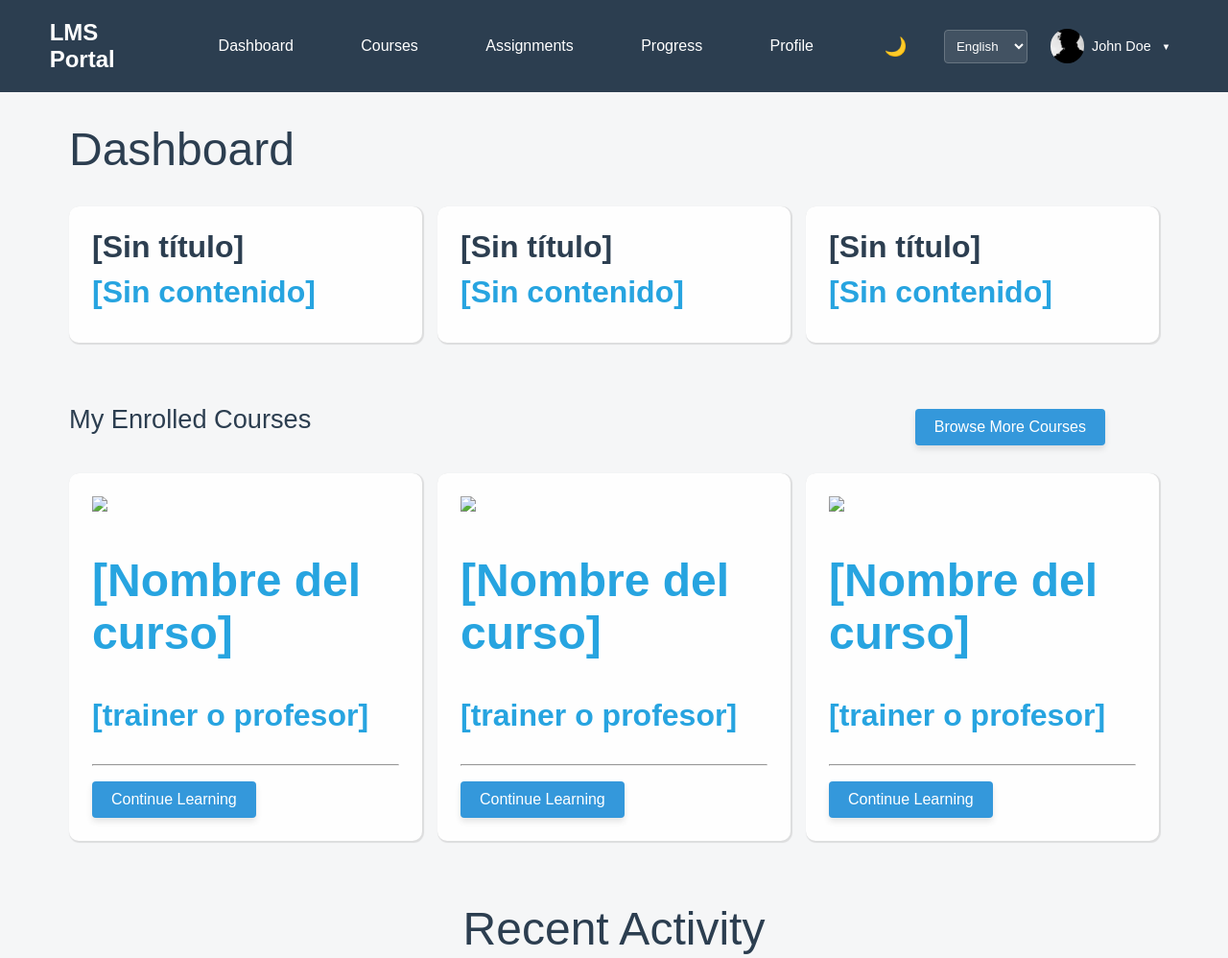
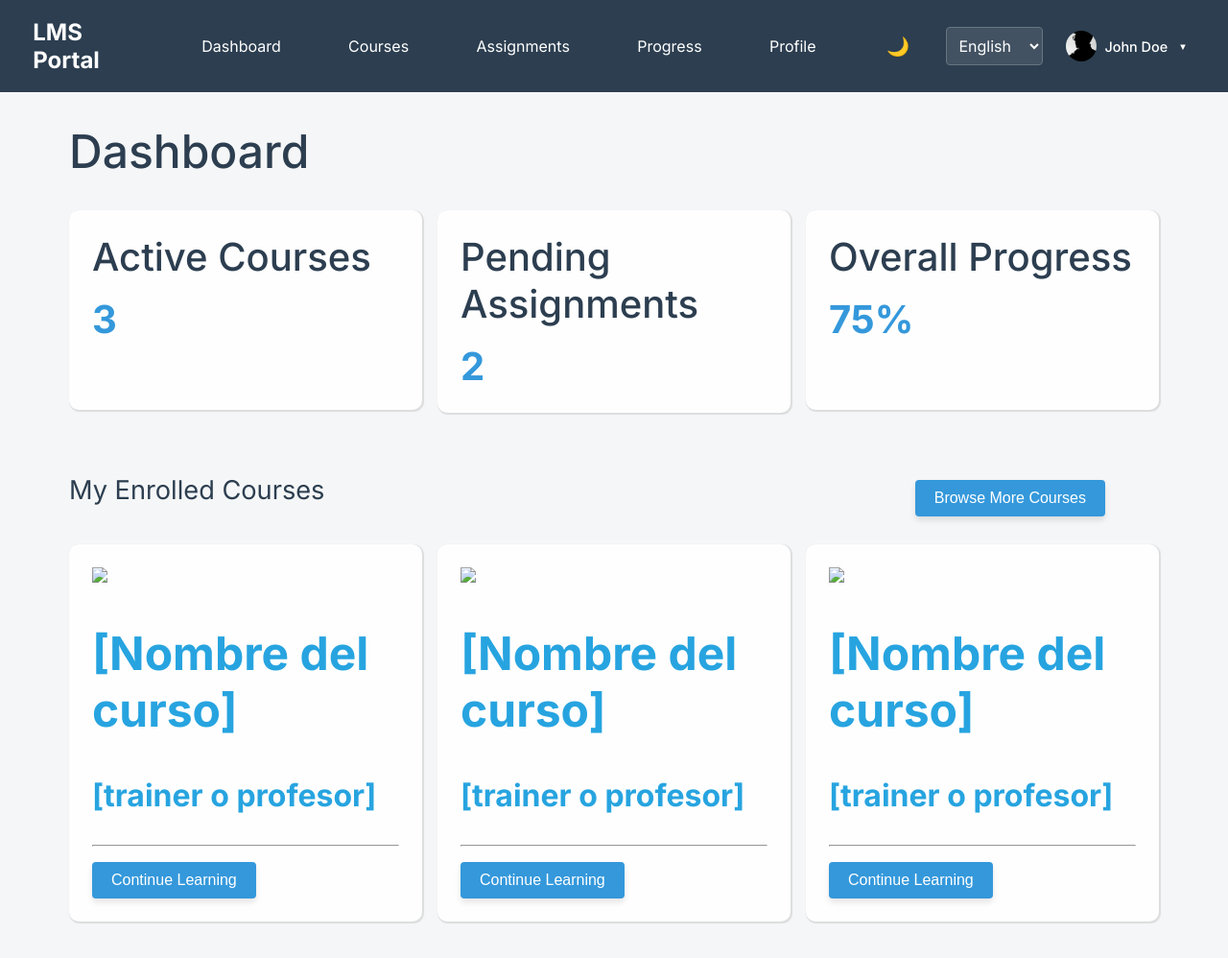
Before and after one commit to davidsc21/proyecto_javascript, a plain HTML site: page index.html in a window 1280 px wide. Shown: the top 998 px of the page at 96% size. Drawn offline with Linux system fonts and the light colour scheme.

Commit message:
feat: :poop: modificar diseños de dashboard

```diff
--- a/css/main.css
+++ b/css/main.css
@@ -7,7 +7,7 @@
 
 /* fuente general que es la que uso el profesor */
 body {
-    font-family: Arial, Helvetica, sans-serif;
+    font-family: Inter, Helvetica, sans-serif;
     background-color: #f5f6f7;
 }
 
@@ -130,8 +130,12 @@ a {
     border: 1px solid #687581;
     padding: 0.5rem;
     border-radius: 4px;
-
     cursor: pointer;
+    font-family: Inter, sans-serif;
+    font-size: 1rem;
+    font-weight: 400;
+    line-height: 150%;
+    text-rendering: optimizeLegibility;
 }
 
 #lang:hover {
@@ -140,7 +144,7 @@ a {
 
 #lang option {
     background-color: #2C3E50;
-    color: white;
+    color: #fff;
 }
 
 /* Perfil */
@@ -172,8 +176,8 @@ a {
 }
 
 .profile-image {
-    width: 2.2rem;
-    height: 2.2rem;
+    width: 2rem;
+    height: 2rem;
     border-radius: 50%;
     object-fit: cover;
     border: none;
@@ -243,6 +247,7 @@ a {
 
 /* hasta acá se termina toda la parte del header */
 
+/* estos estilos son de toda la parte del conteido principal de la pagina */
 .main-container{
     padding: 2rem;
     display: flex;
@@ -258,6 +263,7 @@ h2{
     margin-bottom: 2rem;
 }
 
+/* estos estilos son de la parte de dashboard */
 .dashboard{
     display: flex;
     gap: 1rem;
@@ -265,6 +271,8 @@ h2{
     margin-bottom: 4rem;
 }
 
+
+/* estos estilos corresponden a la parte de los cursos que se estan realizando */
 .header-MRC{
     display: flex;
     justify-content: space-between; /* separa el título y el botón */
@@ -306,8 +314,15 @@ h3{
     margin-bottom: 4rem;
 }
 
+/* estilos de la parte de recent activity */
 .recent-activity-container{
-    gap: 3rem;
+    background-color: #fff;
+    border-radius: 12px;
+    padding: 1.5rem;
+    box-shadow: 0 2px 4px #0000001a;
+}
+.recent-activity-container h2{
+    margin-bottom: 1.5rem;
 }
 
 
--- a/index.html
+++ b/index.html
@@ -7,8 +7,11 @@
     <!-- importacion de scripts -->
     <script src="js/dashboard.js"></script>
     <script src="js/paginas.js"></script>
-    <!-- importacion de estilos -->
+    <!-- importacion de estilos y fuente-->
     <link rel="stylesheet" href="css/main.css" />
+    <link rel="preconnect" href="https://fonts.googleapis.com">
+    <link rel="preconnect" href="https://fonts.gstatic.com" crossorigin>
+    <link href="https://fonts.googleapis.com/css2?family=Inter:ital,opsz,wght@0,14..32,100..900;1,14..32,100..900&display=swap" rel="stylesheet">
 </head>
 <body>
     <header>
@@ -56,14 +59,20 @@
             </div>
         </nav>
     </header>
-    <main>
+    <main id="main">
         <div class="main-container">
             <div class="dash-board-container">
                 <h2>Dashboard</h2>
                 <div class="dashboard">
-                    <dashboard-card></dashboard-card>
-                    <dashboard-card></dashboard-card>
-                    <dashboard-card></dashboard-card>
+                    <dashboard-card
+                        title="Active Courses"
+                        text="3"></dashboard-card>
+                    <dashboard-card
+                        title="Pending Assignments"
+                        text="2"></dashboard-card>
+                    <dashboard-card
+                        title="Overall Progress"
+                        text="75%"></dashboard-card>
                 </div>
             </div>
             <div class="my-enrolled-courses-container">
@@ -80,9 +89,18 @@
             <div class="recent-activity-container">
                 <h2>Recent Activity</h2>
                 <div class="recent-activity">
-                    <recent-activity-card></recent-activity-card>
-                    <recent-activity-card></recent-activity-card>
-                    <recent-activity-card></recent-activity-card>
+                    <recent-activity-card
+                        emoji="📚"
+                        description="Completed Chapter 5 in Unity Game Development"
+                        time="2 hours ago"></recent-activity-card>
+                    <recent-activity-card
+                        emoji="✍️"
+                        description="Submitted assignment: E-commerce Platform Project"
+                        time="1 day ago"></recent-activity-card>
+                    <recent-activity-card
+                        emoji="🏆"
+                        description="Earned certificate in React Fundamentals"
+                        time="3 days ago"></recent-activity-card>
                 </div>
             </div>
         </div>
--- a/js/dashboard.js
+++ b/js/dashboard.js
@@ -2,18 +2,21 @@
 class Dashboard extends HTMLElement {
   constructor() {
     super();
-    const shadow = this.attachShadow({ mode: 'open' });
+    this.attachShadow({ mode: 'open' });
+  }
 
-    const container = document.createElement('div');
+    connectedCallback() {
+    const title = this.getAttribute('title') || 'titulo no definido';
+    const text = this.getAttribute('text') || 'texto no definido';
+
+    const container = document.createElement('section');
     container.innerHTML = /* HTML */`
-      <section>
-        <header>
-          <slot name="titulo">[Sin título]</slot>
-        </header>
-        <main>
-          <slot name="contenido">[Sin contenido]</slot>
-        </main>
-      </section>
+      <header>
+        <slot name="titulo">${title}</slot>
+      </header>
+      <main>
+        <slot name="contenido">${text}</slot>
+      </main>
     `;
 
     const style = document.createElement('style');
@@ -22,33 +25,34 @@ class Dashboard extends HTMLElement {
         box-shadow: 1px 1px 1px 1px rgba(0, 0, 0, 0.1);
         padding: 1.5rem;
         border-radius: 10px;
-        font-family: Arial;
+        font-family: Inter;
         width: 20rem;
+        min-height: 10rem;
         background: #fefefe;
       }
       header {
-        font-weight: bold;
-        font-size: 2rem;
-        margin-bottom: 10px;
+        font-weight: 500;
+        font-size: 2.5rem;
+        margin-bottom: 1rem;
         color: #2c3e50;
       }
       main {
-        font-weight: bold;
-        font-size: 2rem;
-        margin-bottom: 10px;
-        color: #27a4e0;
-      }
-      .dash-board{
-        display: flex;
+        font-weight: bolder;
+        font-size: 2.5rem;
+        font-weight: 700;
+        color: #3498db;
       }
     `;
-    shadow.append(style, container);
+
+    this.shadowRoot.innerHTML = ''; // Limpiar si hay algo anterior
+    this.shadowRoot.append(style, container);
   }
 }
 customElements.define('dashboard-card', Dashboard);
 
 
 // componente de los cursos en proceso
+// falta terminar este componente e implementarlo con JSON dinamico
 class MyEnrolledCourses extends HTMLElement {
   constructor() {
     super();
@@ -72,12 +76,13 @@ class MyEnrolledCourses extends HTMLElement {
     `;
 
     const style = document.createElement('style');
+    // terminar de arrreglar los dise;os de la pagina
     style.textContent = /* CSS */ `
       section {
         box-shadow: 1px 1px 1px 1px rgba(0, 0, 0, 0.1);
         padding: 1.5rem;
         border-radius: 10px;
-        font-family: Arial;
+        font-family: Inter;
         width: 20rem;
         background: #fefefe;
       }
@@ -119,32 +124,51 @@ customElements.define('my-enrolled-courses-card', MyEnrolledCourses);
 class RecentActivity extends HTMLElement {
   constructor() {
     super();
-    const shadow = this.attachShadow({ mode: 'open' });
+    this.attachShadow({ mode: 'open' });
+  }
+    connectedCallback() {
+    const emoji = this.getAttribute('emoji') || 'titulo no definido';
+    const description = this.getAttribute('description') || 'texto no definido';
+    const time = this.getAttribute('time') || 'tiempo no definido';
 
-    const container = document.createElement('div');
+    const container = document.createElement('section');
     container.innerHTML = /* HTML */`
       <section>
-        <header>
-          <slot name="titulo">[Sin título]</slot>
-        </header>
-        <main>
-          <slot name="contenido">[Sin contenido]</slot>
-        </main>
-        <footer>
-          <slot name="footer">[Sin pie de página]</slot>
-        </footer>
+        <div class="emoji-container">
+          <button class="emoji-btn">${emoji}</button>
+        </div>
+        <div class="description-container">
+          <p class="description-text">${description}</p>
+          <span class="time-text">${time}</span>
+        </div>
       </section>
     `;
 
     const style = document.createElement('style');
     style.textContent = /* CSS */ `
+      .container-emoji {
+        display: flex;
+        align-items: center;
+        justify-content: center;
+        cursor: pointer;
+        margin-right: 1rem;
+      }
+      .emoji-btn{
+        border: none;
+        background: none;
+        font-size: 1.2rem;
+        cursor: pointer;
+        padding: 0.4rem;
+        transition: transform 0.5s;
+      }
+
       section {
         border: 2px solid #888;
         padding: 12px;
         border-radius: 10px;
-        font-family: Arial;
+        font-family: Inter;
         max-width: 400px;
-        background: #fefefe;
+        background: #F8F9FA;
         box-shadow: 2px 2px 2px 2px rgba(0, 0, 0, 0.2);
       }
       header {
@@ -163,11 +187,10 @@ class RecentActivity extends HTMLElement {
         color: #555;
         text-align: right;
       }
-      .dash-board{
-        display: flex;
-      }
+
     `;
-    shadow.append(style, container);
+    this.shadowRoot.innerHTML = ''; // Limpiar si hay algo anterior
+    this.shadowRoot.append(style, container);
   }
 }
 customElements.define('recent-activity-card', RecentActivity);
```
